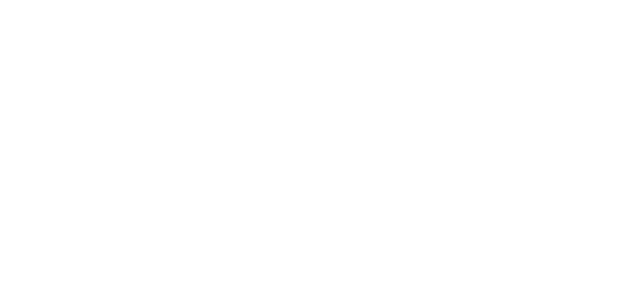
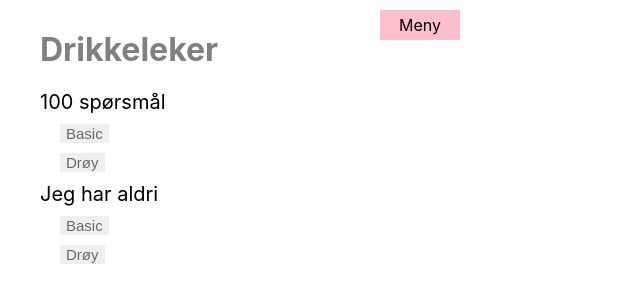
Before and after one commit to HoiskolensChemikerforening/DrikkespillFrontend, a React (Create React App) app in the folder drikkespill/: page /menyside in a window 1280 px wide. Before the commit this address had no page. Shown: the top 302 px of the page, without its empty margins (0-640 px from the left). Built offline with nearby package versions, Linux system fonts and the light colour scheme; no server answers.

Commit message:
Added redirecting on buttons, menu site with dropdown menu

```diff
--- a/drikkespill/src/App.js
+++ b/drikkespill/src/App.js
@@ -1,7 +1,7 @@
 import './App.css';
 import React from "react";
 import styled from "styled-components";
-import { Startside } from './pages/startside';
+import { Menyside } from './pages/menyside';
 import { Loginside } from './pages/loginside';
 import { Spillside } from './pages/spillside';
 import { Skaleside } from './pages/skaleside';
@@ -24,6 +24,7 @@
           <Route path ="/mellomside" element={<Mellomside/>} />
           <Route path="/registreringsside" element={<Registreringsside/>} />
           <Route path="/endscreen" element={<Endscreen/>} />
+          <Route path="/menyside" element={<Menyside/>} />
         </Routes>
       </Router>
 
--- a/drikkespill/src/pages/endscreen.jsx
+++ b/drikkespill/src/pages/endscreen.jsx
@@ -10,11 +10,11 @@
 
     useEffect(() => {
         getUsers();
-    } )
+    }, [] )
     const[users, setUsers] = useState([]);
 
     const getUsers = async() => {
-        const response = await fetch(`https://drikkespill-c7188-default-rtdb.europe-west1.firebasedatabase.app/drikkespill/bruker`)
+        const response = await fetch(`https://drikkespill-c7188-default-rtdb.europe-west1.firebasedatabase.app/drikkespill/bruker.json`)
         const data = await response.json();
         setUsers(data);
         console.log(data);
@@ -43,7 +43,7 @@
             <BildeCont3>
             <img width="120px" src={Image3} alt="a"/>
             </BildeCont3>
-            <Knapp onClick={() => console.log('Avslutt')}> Avslutt </Knapp>
+            <Knapp onClick={event => window.location.href='/menyside'}> Avslutt </Knapp>
         </MobileContainer>
     </>
     )
@@ -145,3 +145,11 @@
     margin-left: 350px;
     margin-top: 230px;
 `;
+
+const Tilbake = styled.button`
+    color: grey;
+    border-radius 2px;
+    cursor: pointer;
+    padding: 0,25em 1em;
+    position:relative; left:10px; top:10px;
+`;
--- a/drikkespill/src/pages/loginside.jsx
+++ b/drikkespill/src/pages/loginside.jsx
@@ -8,11 +8,11 @@
 
     useEffect(() => {
         getUsers();
-    } )
+    }, [] )
     const[users, setUsers] = useState([]);
 
     const getUsers = async() => {
-        const response = await fetch(`https://drikkespill-c7188-default-rtdb.europe-west1.firebasedatabase.app/drikkespill/bruker`)
+        const response = await fetch(`https://drikkespill-c7188-default-rtdb.europe-west1.firebasedatabase.app/drikkespill/bruker.json`)
         const data = await response.json();
         setUsers(data);
         console.log(data);
@@ -29,16 +29,24 @@
             <Brukernavn type="text" placeholder="Brukernavn" />
             <Passord type="password" placeholder="Passord"/>
 
-            <Register onClick={() => console.log('Register')}>
+            <Register onClick={event => window.location.href='/registreringsside'} >
                 Registrer deg her
             </Register>
-            <LoggInn onClick={() => console.log('Logg inn')} >
+            <LoggInn onClick={event => window.location.href='/menyside'} >
                 Logg inn
             </LoggInn>
             <Undertekst>
                 Høiskolens Chemikerforening
             </Undertekst>
 
+{/*             <div className="drikkespill">
+                {drikkespill.map(data => (
+                    <Recipe
+                    bruker={data.data.label}
+                    question={data.data.label}
+                    />
+                ))}
+            </div> */}
 
         </MobileContainer>
     </>
--- a/drikkespill/src/pages/mellomside.jsx
+++ b/drikkespill/src/pages/mellomside.jsx
@@ -9,11 +9,11 @@
 
     useEffect(() => {
         getUsers();
-    } )
+    }, [] )
     const[users, setUsers] = useState([]);
 
     const getUsers = async() => {
-        const response = await fetch(`https://drikkespill-c7188-default-rtdb.europe-west1.firebasedatabase.app/drikkespill/bruker`)
+        const response = await fetch(`https://drikkespill-c7188-default-rtdb.europe-west1.firebasedatabase.app/drikkespill/bruker.json`)
         const data = await response.json();
         setUsers(data);
         console.log(data);
@@ -33,7 +33,7 @@
             <PersonStraff> Johannes må </PersonStraff>
             <Straff> RANDOM STRAFF </Straff>
 
-            <Knapp onClick={() => console.log('Neste spørsmål')}> Neste spørsmål </Knapp>
+            <Knapp onClick={event => window.location.href='/spillside'}> Neste spørsmål </Knapp>
 
         </MobileContainer>
     </>
--- /dev/null
+++ b/drikkespill/src/pages/menyside.jsx
@@ -0,0 +1,126 @@
+import React from "react";
+import styled from "styled-components";
+import { MobileContainer } from "../components/MobileContainer";
+import {useEffect, useState} from "react";
+
+
+export const Menyside = () => {
+
+    useEffect(() => {
+        getUsers();
+    }, [] )
+    const[users, setUsers] = useState([]);
+
+    const getUsers = async() => {
+        const response = await fetch(`https://drikkespill-c7188-default-rtdb.europe-west1.firebasedatabase.app/drikkespill/bruker.json`)
+        const data = await response.json();
+        setUsers(data);
+        console.log(data);
+    };
+
+    const [isOpen, setIsOpen] = useState(false);
+    const toggling = () => setIsOpen(!isOpen);
+
+
+    return(
+    <>
+        <MobileContainer>
+            <DropDownContainer>
+            <DropDownHeader onClick={toggling}> Meny </DropDownHeader>
+            {isOpen && (
+                <DropDownListContainer>
+                    <DropDownList>
+                        <ListItem onClick={event => window.location.href='/login'}> Logg ut </ListItem>
+                        <ListItem onClick={event => window.location.href='/profil'}> Se profil </ListItem>
+                    </DropDownList>
+                </DropDownListContainer>
+            )}
+
+            </DropDownContainer>
+
+            <Tittel> Drikkeleker </Tittel>
+            <Spm> 100 spørsmål </Spm>
+            <Versions onClick={event => window.location.href="/spillside"}> Basic </Versions>
+            <Versions onClick={event => window.location.href="/spillside"}> Drøy </Versions>
+            <Spm> Jeg har aldri </Spm>
+            <Versions onClick={event => window.location.href="/spillside"}> Basic </Versions>
+            <Versions onClick={event => window.location.href="/spillside"}> Drøy </Versions>
+        </MobileContainer>
+    </>
+    )
+};
+
+
+const Tittel = styled.h1`
+    font-size: 1,5em;
+    display: flex;
+    justify-content: flex-start;
+    margin-left: 40px;
+    color: grey;
+    margin-top: -10px;
+`;
+
+const Spm = styled.div`
+    font-size: 20px;
+    display: flex;
+    justify-content: flex-start;
+    margin-left: 40px;
+    margin-top: 10px;
+`;
+
+const Versions = styled.button`
+    font-size: 15px;
+    cursor: pointer;
+    display: flex;
+    justify-content: flex-start;
+    margin-left: 60px;
+    margin-top: 10px;
+    &:hover {
+        background-color: pink;
+    }
+    border: none;
+    color: dimgray;
+`;
+
+const DropDownContainer = styled.div`
+    width: 80px;
+    height: 30px;
+    background-color: pink;
+    margin-left: 380px;
+    cursor: pointer;
+`;
+
+const DropDownHeader = styled.div`
+    display: flex;
+    justify-content: center;
+    margin-top: 10px;
+    padding-top: 5px;
+    padding-bottom: 5px;
+
+`;
+
+const DropDownListContainer = styled.div`
+`;
+
+const DropDownList = styled.ul`
+    padding: 0;
+    margin: 0;
+    padding-left: 1em;
+    background: #ffffff;
+    border: 2px solid #e5e5e5;
+    box-sizing: border-box;
+    color: dimgray;
+`;
+
+const ListItem = styled.li`
+    list-style: none;
+    margin-bottom: 10px;
+    margin-top: 5px;
+    cursor: pointer;
+    &:hover {
+        background-color: pink;
+    }
+    border: none;
+    font-size: 15px;
+    margin-left: -12px;
+`;
--- a/drikkespill/src/pages/profil.jsx
+++ b/drikkespill/src/pages/profil.jsx
@@ -6,20 +6,23 @@
 
 export const Profil = () => {
 
+    useEffect(() => {
+        getUsers();
+    }, [] )
     const[users, setUsers] = useState([]);
 
     const getUsers = async() => {
-        const response = await fetch(`https://drikkespill-c7188-default-rtdb.europe-west1.firebasedatabase.app/`)
+        const response = await fetch(`https://drikkespill-c7188-default-rtdb.europe-west1.firebasedatabase.app/drikkespill/bruker.json`)
         const data = await response.json();
-        setUsers(data.hits);
-        console.log(data.hits);
+        setUsers(data);
+        console.log(data);
     };
 
     return(
 
     <>
         <MobileContainer>
-            <Tilbake onClick={() => console.log('Tilbake')}> Tilbake </Tilbake>
+            <Tilbake onClick={event => window.location.href="/menyside"}> Tilbake </Tilbake>
             <Tittel> Profil </Tittel>
             <BildeCont>
             <img width="250px" src={Image} alt="a"/>
--- a/drikkespill/src/pages/skaleside.jsx
+++ b/drikkespill/src/pages/skaleside.jsx
@@ -9,11 +9,11 @@
 
     useEffect(() => {
         getUsers();
-    } )
+    }, [] )
     const[users, setUsers] = useState([]);
 
     const getUsers = async() => {
-        const response = await fetch(`https://drikkespill-c7188-default-rtdb.europe-west1.firebasedatabase.app/drikkespill/bruker`)
+        const response = await fetch(`https://drikkespill-c7188-default-rtdb.europe-west1.firebasedatabase.app/drikkespill/bruker.json`)
         const data = await response.json();
         setUsers(data);
         console.log(data);
@@ -30,7 +30,7 @@
 
             <Tittel> SKÅL! </Tittel>
             <Sporsmal> 10 spørsmål </Sporsmal>
-            <Knapp onClick={() => console.log('Neste spørsmål')}> Neste spørsmål </Knapp>
+            <Knapp onClick={event => window.location.href='/spillside'}> Neste spørsmål </Knapp>
 
 
         </MobileContainer>
--- a/drikkespill/src/pages/startside.jsx
+++ /dev/null
@@ -1,14 +0,0 @@
-import React from "react";
-import styled from "styled-components";
-
-export const Startside = () => (
-    <>
-        <h>Hei!</h>
-        <startPageBox>slkjf</startPageBox>
-    </>
-);
-
-const startPageBox = styled.button`
-    color: grey;
-    border: 4px;
- `;
```
